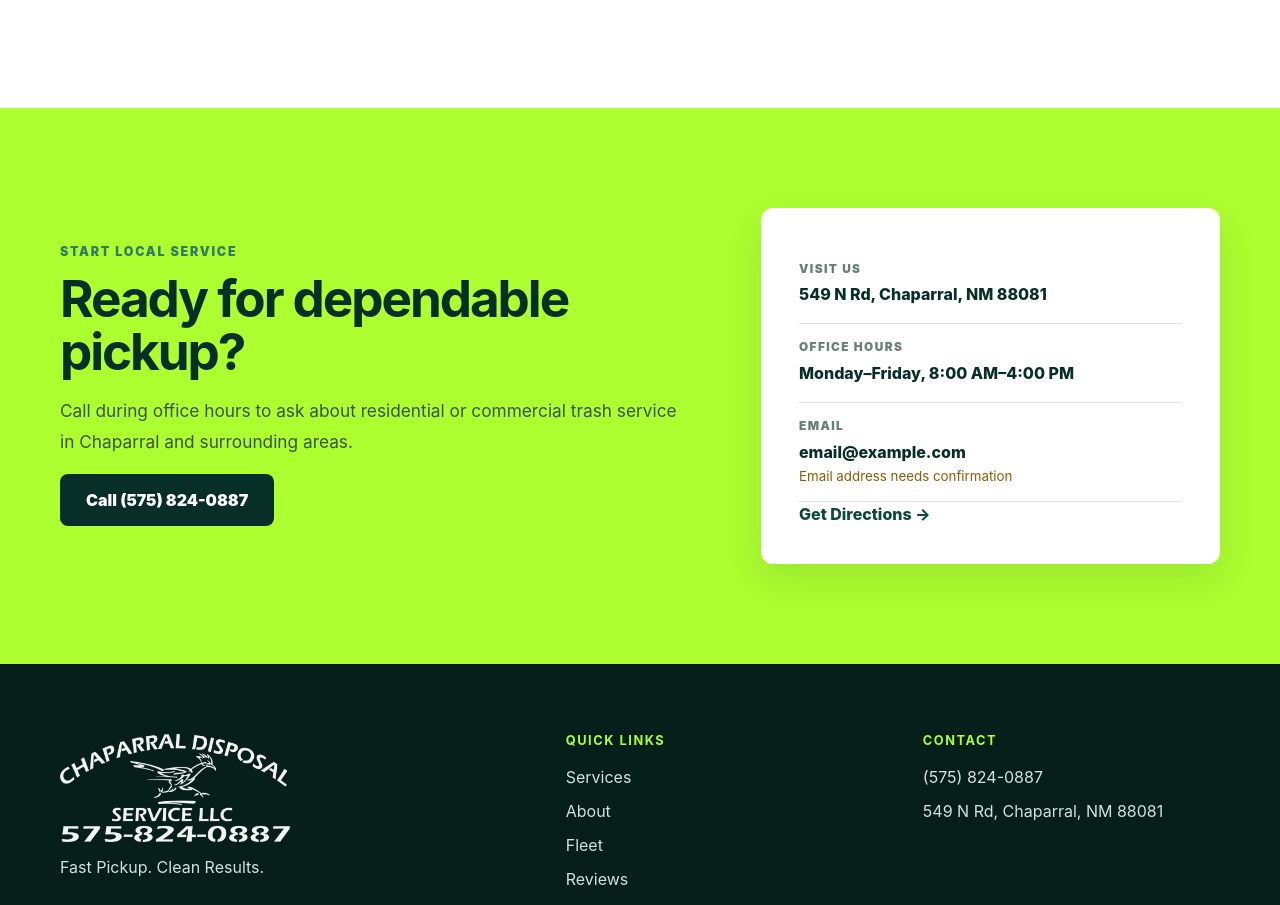
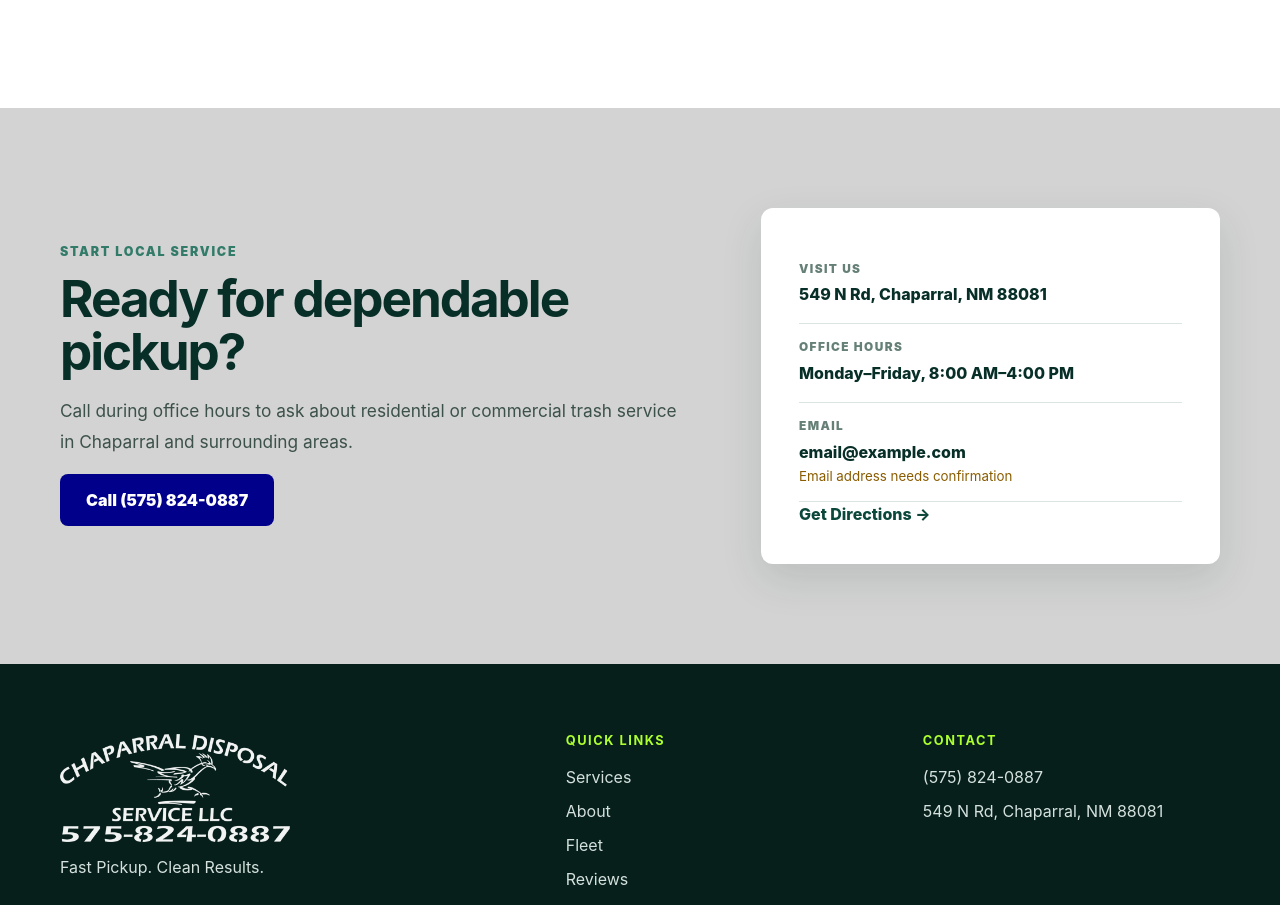
Before and after one commit to thegrindnet/chaparral-disposal-service, a React (Vite) app: page / in a window 1280 px wide. Shown: the part 4207-5112 px from the top of the page. Built offline with nearby package versions, Linux system fonts and the light colour scheme.

Commit message:
Update Contact component

```diff
--- a/src/components/Contact/Contact.css
+++ b/src/components/Contact/Contact.css
@@ -1,6 +1,6 @@
 .contact {
   padding: 100px 0;
-  background: var(--lime);
+  background: lightgray;
 }
 .contact__grid {
   display: grid;
--- a/src/index.css
+++ b/src/index.css
@@ -8,7 +8,7 @@
   --muted: #5e6b67;
   --cream: #f3f6f1;
   --blue-dark: darkblue;
-  --blue: blue;
+  --blue: rgb(5, 7, 114);
   scroll-behavior: smooth;
 }
 body {
@@ -76,7 +76,7 @@ a {
   color: #fff;
 }
 .button--dark {
-  background: var(--green-dark);
+  background: var(--blue-dark);
   color: #fff;
 }
 @media (max-width: 520px) {
```
